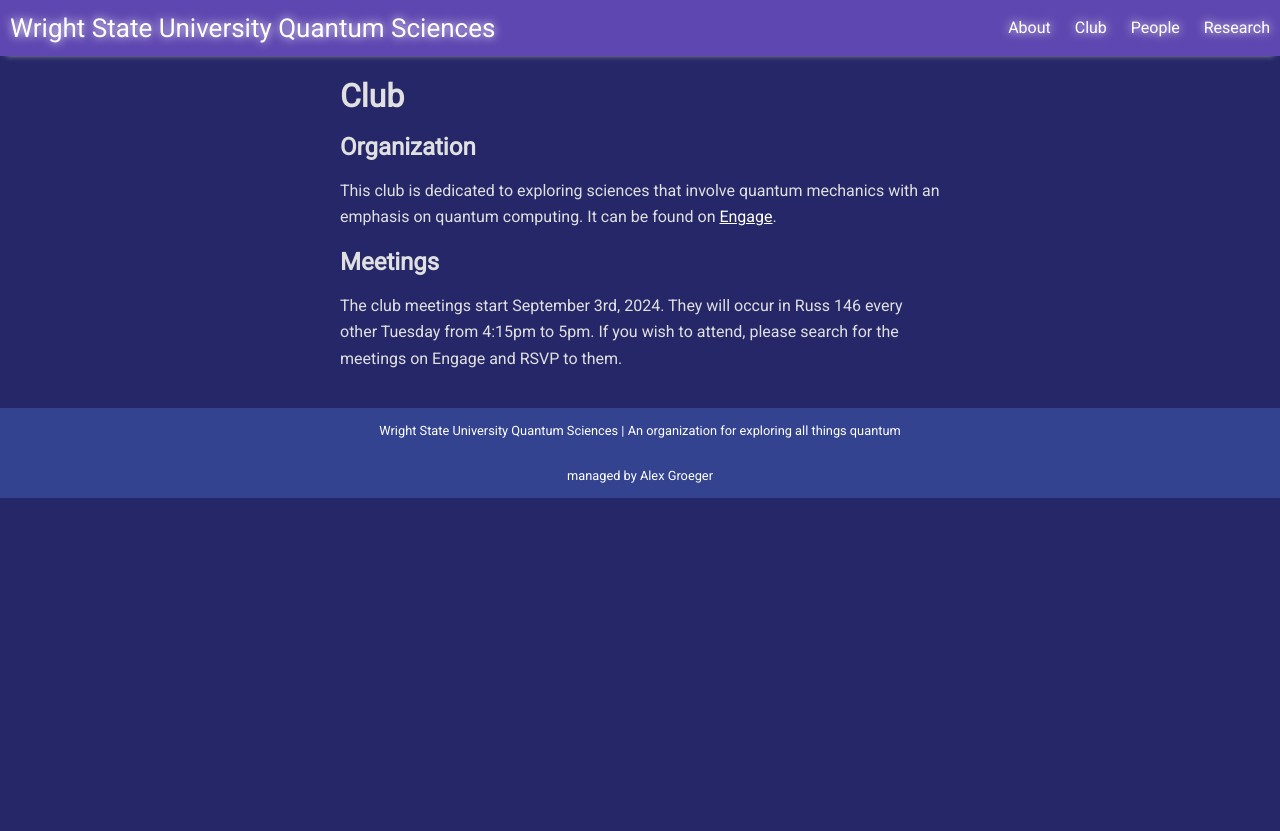
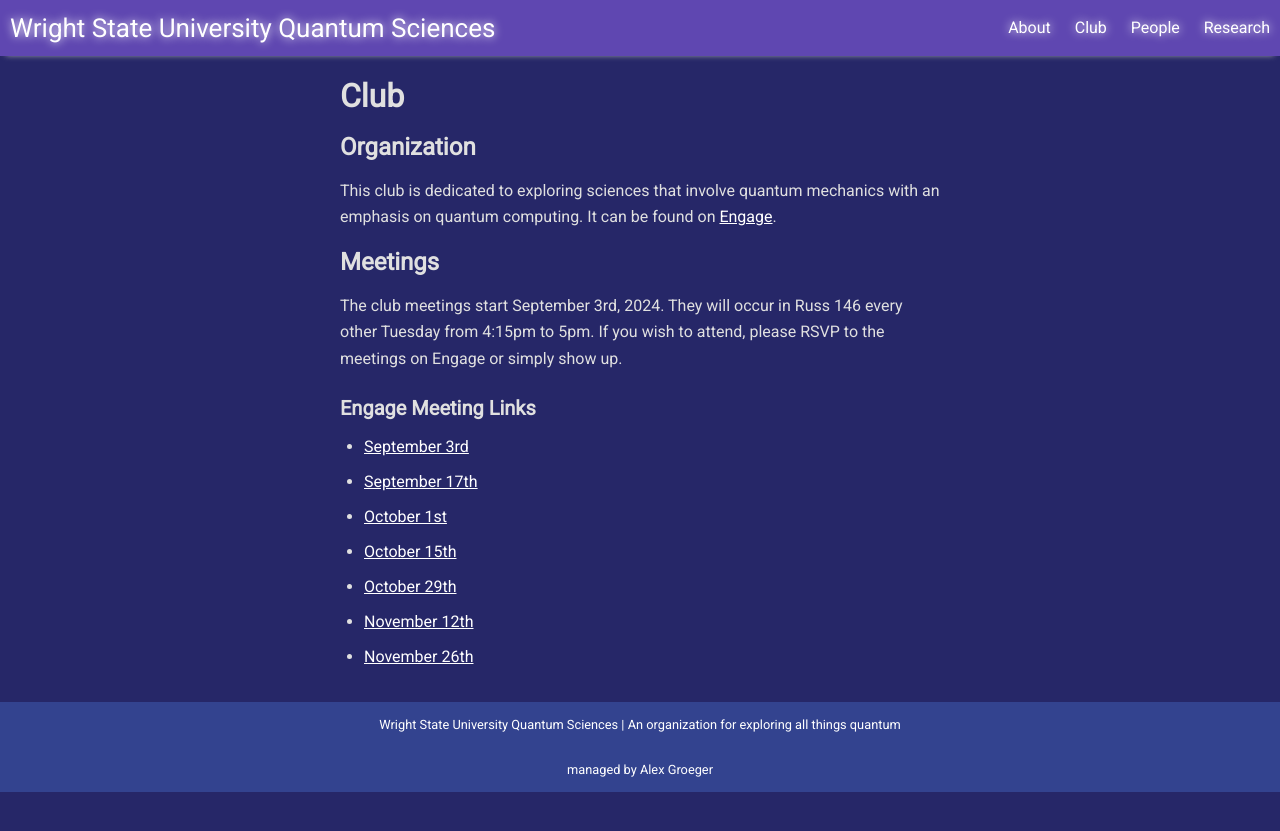
Before and after one commit to WSU-Quantum-Sciences/wsu-quantum-sciences.github.io, a Jekyll site: the page built from pages/club.md, in a window 1280 px wide. Shown: the top 831 px of the page. Built offline with Jekyll 4.4.1, drawn with Linux system fonts in a browser that asks for light colours; nearby versions of some CDN libraries.

Commit message:
Club meeting links

```diff
--- a/pages/club.md
+++ b/pages/club.md
@@ -8,4 +8,13 @@ permalink: /club
 This club is dedicated to exploring sciences that involve quantum mechanics with an emphasis on quantum computing. It can be found on [Engage](https://wright.campuslabs.com/engage/organization/wsuquantum).
 
 ## Meetings
-The club meetings start September 3rd, 2024. They will occur in Russ 146 every other Tuesday from 4:15pm to 5pm. If you wish to attend, please search for the meetings on Engage and RSVP to them.
+The club meetings start September 3rd, 2024. They will occur in Russ 146 every other Tuesday from 4:15pm to 5pm. If you wish to attend, please RSVP to the meetings on Engage or simply show up.
+
+### Engage Meeting Links
+- [September 3rd](https://wright.campuslabs.com/engage/event/10273676)<br>
+- [September 17th](https://wright.campuslabs.com/engage/event/10273677)<br>
+- [October 1st](https://wright.campuslabs.com/engage/event/10273678)<br>
+- [October 15th](https://wright.campuslabs.com/engage/event/10273679)<br>
+- [October 29th](https://wright.campuslabs.com/engage/event/10273680)<br>
+- [November 12th](https://wright.campuslabs.com/engage/event/10273681)<br>
+- [November 26th](https://wright.campuslabs.com/engage/event/10273682)<br>
```
